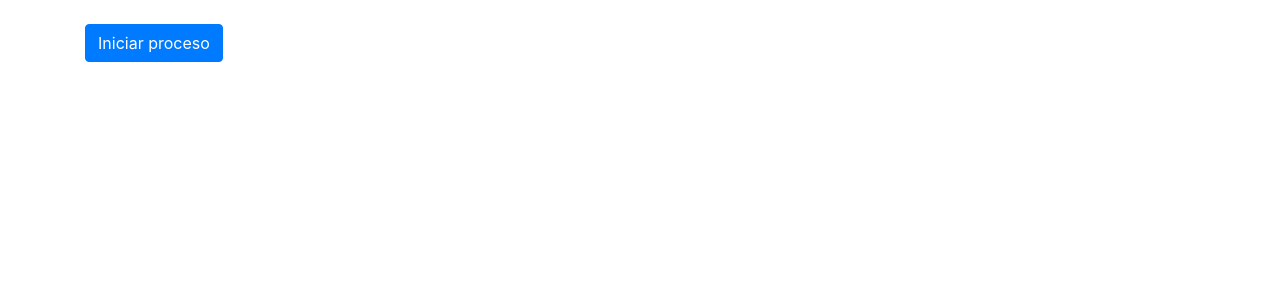
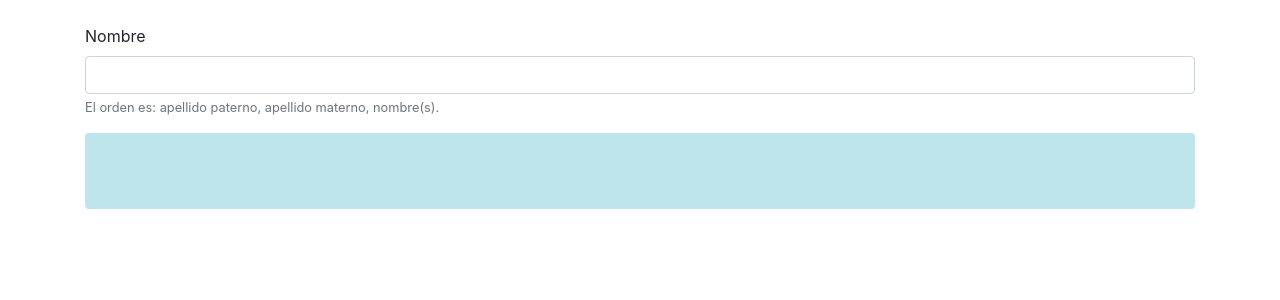
Before and after one commit to qualitrain/cursoAng, an Angular app: page / in a window 1280 px wide. Shown: the top 300 px of the page. Built offline with nearby package versions, Linux system fonts and the light colour scheme.

Commit message:
ejemplo debounce

```diff
--- a/src/app/app.component.html
+++ b/src/app/app.component.html
@@ -30,5 +30,8 @@
   <div *ngIf="ejercicioConcat">
     <app-ejer-concat></app-ejer-concat>
   </div>
+  <div *ngIf="ejemploDebounce" class="mt-4">
+    <app-test-debounce></app-test-debounce>
+  </div>
 
 </div>
--- a/src/app/app.component.ts
+++ b/src/app/app.component.ts
@@ -13,7 +13,8 @@ export class AppComponent {
   ejemploManejoDeErrores=false;
   ejercicioTakeUntil=false;
   ejercicioMerge=false;
-  ejercicioConcat=true;
+  ejercicioConcat=false;
+  ejemploDebounce=true;
 
   title = 'cursoAng';
 }
--- a/src/app/app.module.ts
+++ b/src/app/app.module.ts
@@ -11,6 +11,7 @@ import { TestErroresComponent } from './test-errores/test-errores.component';
 import { EjerTakeUltilComponent } from './ejer-take-ultil/ejer-take-ultil.component';
 import { EjerMergeComponent } from './ejer-merge/ejer-merge.component';
 import { EjerConcatComponent } from './ejer-concat/ejer-concat.component';
+import { TestDebounceComponent } from './test-debounce/test-debounce.component';
 
 @NgModule({
   declarations: [
@@ -22,7 +23,8 @@ import { EjerConcatComponent } from './ejer-concat/ejer-concat.component';
     TestErroresComponent,
     EjerTakeUltilComponent,
     EjerMergeComponent,
-    EjerConcatComponent
+    EjerConcatComponent,
+    TestDebounceComponent
   ],
   imports: [
     BrowserModule,
--- /dev/null
+++ b/src/app/test-debounce/test-debounce.component.css
@@ -0,0 +1,3 @@
+#divNombre{
+    height: 2cm;
+}
--- /dev/null
+++ b/src/app/test-debounce/test-debounce.component.html
@@ -0,0 +1,10 @@
+<form>
+    <div class="form-group">
+      <label for="idNombre">Nombre</label>
+      <input type="text" class="form-control" id="idNombre" aria-describedby="emailHelp">
+      <small id="nombreHelp" class="form-text text-muted">El orden es: apellido paterno, apellido materno, nombre(s).</small>
+    </div>
+    <div class="mt-2 table-info rounded" id="divNombre">
+     {{nombre}}
+    </div>
+  </form>
--- /dev/null
+++ b/src/app/test-debounce/test-debounce.component.ts
@@ -0,0 +1,34 @@
+import { Component, AfterViewInit, OnDestroy } from '@angular/core';
+import { Observable, Subscription, debounce, debounceTime, fromEvent, map, timer } from 'rxjs';
+
+@Component({
+  selector: 'app-test-debounce',
+  templateUrl: './test-debounce.component.html',
+  styleUrls: ['./test-debounce.component.css']
+})
+export class TestDebounceComponent implements AfterViewInit, OnDestroy{
+  nombre:string="";
+  entradas$:Observable<any>|undefined;
+  miSuscripcion:Subscription|undefined;
+
+  ngAfterViewInit(): void {
+    const alarma$ = timer(300);
+    const inputNombre = document.getElementById("idNombre");
+    this.entradas$  = fromEvent(inputNombre!,'input').pipe(
+      map( (evt:Event ) => evt.target as HTMLElement),
+      map( (miInput:HTMLElement) => (miInput as HTMLInputElement).value),
+//      debounceTime(500)
+      debounce(() => alarma$)
+    );
+    this.miSuscripcion =this.entradas$.subscribe(
+      text => {
+        this.nombre = text;
+        console.log("haciendo un GET /miServidor/nombres/" + text);
+      });
+  }
+
+  ngOnDestroy(): void {
+      this.miSuscripcion?.unsubscribe();
+  }
+
+}
```
Also changed, not shown: 1 other file (tests, documents, lock files or other folders).
